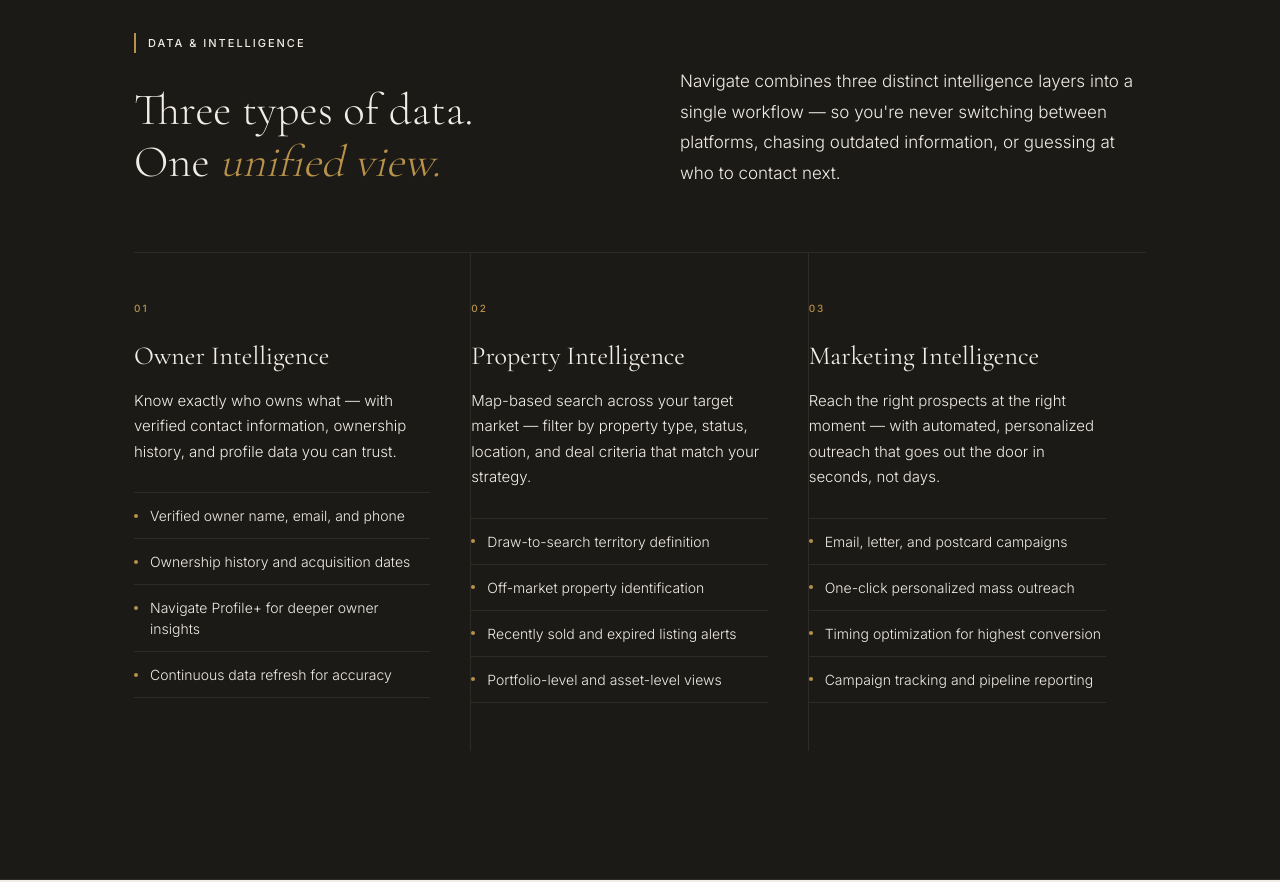
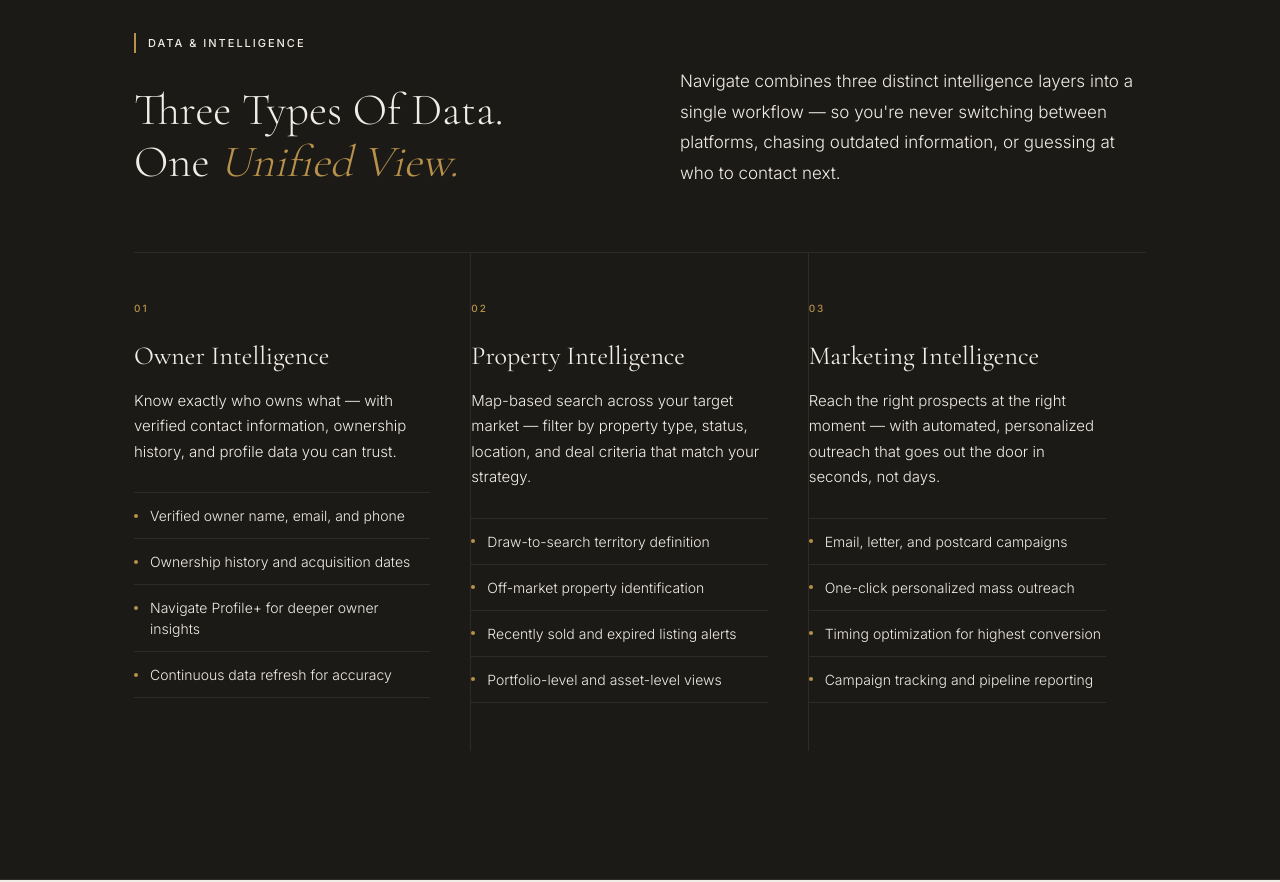
Before and after one commit to letsnavigatebmw/aperture-hospitality, a Next.js app: page /data-intelligence in a window 1280 px wide. Shown: the part 3060-3942 px from the top of the page. Built offline with nearby package versions, Linux system fonts and the light colour scheme.

Commit message:
Capitalize first letter of each word: 'Three Types Of Data. One Unified View.'

```diff
--- a/app/data-intelligence/page.tsx
+++ b/app/data-intelligence/page.tsx
@@ -289,7 +289,7 @@ export default function DataIntelligencePage() {
                 Data & Intelligence
               </div>
               <h2 style={{ fontFamily: "'Cormorant Garamond', Georgia, serif", fontSize: 'clamp(2.25rem, 3.5vw, 3.25rem)', fontWeight: 300, lineHeight: 1.15, color: '#F0EDE6' }}>
-                Three types of data.<br/>One <em style={{ fontStyle: 'italic', color: '#B8924A' }}>unified view.</em>
+                Three Types Of Data.<br/>One <em style={{ fontStyle: 'italic', color: '#B8924A' }}>Unified View.</em>
               </h2>
             </div>
             <p style={{ fontSize: '1.0625rem', fontWeight: 300, lineHeight: 1.8, color: '#F0EDE6' }}>
```
